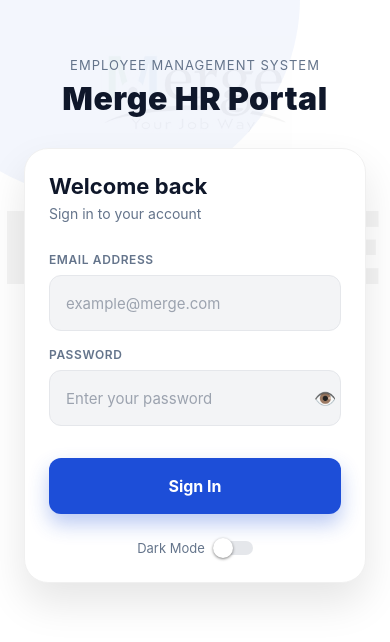
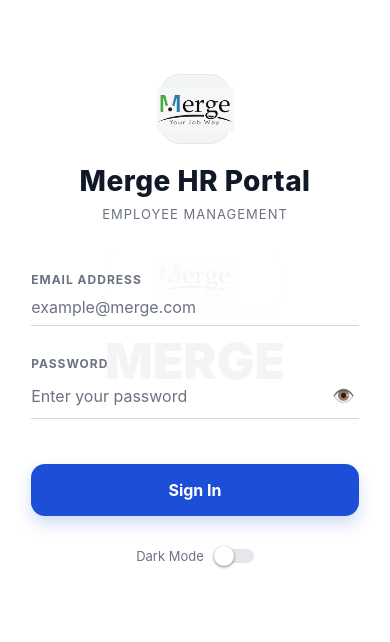
Before and after one commit to nationsskyreports-rgb/merg-hr-portal, a React Native app: screen / in a window 390 px wide. Shown: the part 102-744 px from the top of the page. Built offline with nearby package versions, Linux system fonts and the light colour scheme.

Commit message:
Update App.js

```diff
--- a/App.js
+++ b/App.js
@@ -1,9 +1,10 @@
-import { Text, View, TextInput, Alert, ActivityIndicator, Switch, TouchableOpacity, Animated, ScrollView, StyleSheet, KeyboardAvoidingView, Platform } from 'react-native';
+import { Text, View, TextInput, Alert, ActivityIndicator, Switch, TouchableOpacity, Animated, ScrollView, StyleSheet, KeyboardAvoidingView, Platform, Dimensions } from 'react-native';
 import { useState, useEffect, useRef } from 'react';
 import { supabase } from './supabase';
 import * as Location from 'expo-location';
 import { SafeAreaProvider, SafeAreaView, useSafeAreaInsets } from 'react-native-safe-area-context';
 
+// Imports of Screens
 import HistoryScreen from "./screens/HistoryScreen";
 import MyLocationScreen from "./screens/MyLocationScreen";
 import LeaveRequestScreen from "./screens/LeaveRequestScreen";
@@ -14,28 +15,26 @@ import ChangePasswordScreen from "./screens/ChangePasswordScreen";
 import Logo from './components/Logo';
 import { getStyles } from "./styles";
 
+// ─── Constants ─────────────────────────────────────────────
 const BRAND_NAVY   = '#0F172A';
 const BRAND_CARD   = '#1E293B';
 const BRAND_BLUE   = '#1D4ED8';
 const BRAND_LIGHT  = '#60A5FA';
 const BRAND_GREEN  = '#3AAA35';
 const BRAND_INDIGO = '#4F46E5';
-
-// ألوان الوضع الفاتح الجديد
-const LIGHT_BG     = '#FFFFFF';
-const LIGHT_CARD   = '#FFFFFF';
-const LIGHT_INPUT  = '#F3F4F6';
+const { width, height } = Dimensions.get('window');
 
 const ScreenWrapper = ({ children, darkMode }) => {
   const insets = useSafeAreaInsets();
   return (
-    <View style={{ flex: 1, paddingTop: insets.top, paddingBottom: insets.bottom, backgroundColor: darkMode ? '#0F172A' : '#F8FAFF' }}>
+    <View style={{ flex: 1, paddingTop: insets.top, paddingBottom: insets.bottom, backgroundColor: darkMode ? BRAND_NAVY : '#F8FAFF' }}>
       {children}
     </View>
   );
 };
 
 export default function App() {
+  // ─── State Management ─────────────────────────────────────
   const [screen, setScreen] = useState("login");
   const [darkMode, setDarkMode] = useState(false);
   const styles = getStyles(darkMode);
@@ -47,6 +46,7 @@ export default function App() {
   const [session, setSession] = useState(null);
   const [employee, setEmployee] = useState(null);
   const [employeeRole, setEmployeeRole] = useState(null);
+
   const [checkingIn, setCheckingIn] = useState(false);
   const [checkingOut, setCheckingOut] = useState(false);
   const [isClockedIn, setIsClockedIn] = useState(false);
@@ -55,6 +55,7 @@ export default function App() {
   const fadeAnim  = useRef(new Animated.Value(0)).current;
   const slideAnim = useRef(new Animated.Value(30)).current;
 
+  // ─── Animations ───────────────────────────────────────────
   const startAnimation = () => {
     Animated.parallel([
       Animated.timing(fadeAnim,  { toValue: 1, duration: 600, useNativeDriver: true }),
@@ -62,6 +63,7 @@ export default function App() {
     ]).start();
   };
 
+  // ─── Effects ──────────────────────────────────────────────
   useEffect(() => {
     supabase.auth.getSession().then(({ data: { session } }) => {
       setSession(session);
@@ -78,6 +80,7 @@ export default function App() {
   useEffect(() => { if (session?.user) getEmployeeProfile(); }, [session]);
   useEffect(() => { if (employee?.id) { fetchUnreadCount(); checkTodayStatus(); fetchEmployeeRole(); } }, [employee]);
 
+  // ─── Data Fetching Functions (Logic Intact) ───────────────
   const getEmployeeProfile = async () => {
     const { data } = await supabase.from('employees').select('*').eq('email', session.user.email);
     if (data?.length > 0) setEmployee(data[0]);
@@ -101,6 +104,7 @@ export default function App() {
     setIsClockedIn(!!(data && data.check_in_time && !data.check_out_time));
   };
 
+  // ─── Location & Attendance Logic (Logic Intact) ───────────
   const getOfficeLocation = async () => {
     const { data } = await supabase.from("office_location").select("*").eq("is_active", true).single();
     return data;
@@ -147,8 +151,10 @@ export default function App() {
     const now = new Date();
     const today = now.toISOString().split("T")[0];
     const currentTime = now.toTimeString().split(" ")[0];
+
     const { data: existing } = await supabase.from("attendance_records").select("id").eq("employee_id", employee.id).eq("attendance_date", today).maybeSingle();
     if (existing) { Alert.alert("⚠️ Already Checked In", "You already checked in today."); setCheckingIn(false); return; }
+
     const { error } = await supabase.from("attendance_records").insert([{ employee_id: employee.id, attendance_date: today, check_in_time: currentTime, office_id: result.office.id }]);
     if (error) { Alert.alert("Error", error.message); }
     else { Alert.alert("✅ Checked In!", `Time: ${currentTime.slice(0, 5)}\nDistance: ${result.distance.toFixed(0)}m`); setIsClockedIn(true); }
@@ -161,28 +167,40 @@ export default function App() {
     const now = new Date();
     const today = now.toISOString().split("T")[0];
     const currentTime = now.toTimeString().split(" ")[0];
+
     const { data: todayRecord } = await supabase.from("attendance_records").select("*").eq("employee_id", employee.id).eq("attendance_date", today).maybeSingle();
     if (!todayRecord) { Alert.alert("⚠️ Not Checked In", "You haven't checked in today."); setCheckingOut(false); return; }
     if (todayRecord.check_out_time) { Alert.alert("⚠️ Already Checked Out", "You already checked out today."); setCheckingOut(false); return; }
+
     const { error } = await supabase.from("attendance_records").update({ check_out_time: currentTime }).eq("id", todayRecord.id);
     if (error) { Alert.alert("Error", error.message); }
     else { Alert.alert("👋 Checked Out!", `Time: ${currentTime.slice(0, 5)}`); setIsClockedIn(false); }
     setCheckingOut(false);
   };
 
+  const handleLogin = async () => {
+    setLoading(true);
+    const { error } = await supabase.auth.signInWithPassword({ email, password });
+    if (error) Alert.alert("Login Error", error.message);
+    setLoading(false);
+  };
+
+  // ─── Permissions Logic ────────────────────────────────────
   const adminRoles = ['a0000000-0000-0000-0000-000000000001', 'a0000000-0000-0000-0000-000000000002'];
   const isHROrAdmin = employeeRole === 'admin' || employeeRole === 'manager' || adminRoles.includes(employee?.role_id);
 
-  const bg    = darkMode ? '#0F172A' : '#F8FAFF';
-  const card  = darkMode ? '#1E293B' : '#FFFFFF';
+  // ─── Theme Variables ───────────────────────────────────────
+  const bg    = darkMode ? BRAND_NAVY : '#FFFFFF';
+  const card  = darkMode ? BRAND_CARD : '#FFFFFF';
   const text  = darkMode ? '#F1F5F9' : '#111827';
   const sub   = darkMode ? '#94A3B8' : '#6B7280';
   const border = darkMode ? '#334155' : '#E5E7EB';
-  const inputBg = darkMode ? '#0F172A' : '#F9FAFB';
+  const inputLine = darkMode ? '#4B5563' : '#D1D5DB';
 
-  const ActionBtn = ({ icon, label, color, lightColor, onPress, disabled, loading: btnLoading }) => (
+  // ─── Reusable Component: Action Button ─────────────────────
+  const ActionBtn = ({ icon, label, color, onPress, disabled, loading: btnLoading }) => (
     <TouchableOpacity onPress={onPress} disabled={disabled || btnLoading} activeOpacity={0.8}
-     style={{ backgroundColor: disabled ? (darkMode ? '#1E293B' : '#F3F4F6') : 'transparent', borderRadius: 14, padding: 16, alignItems: 'center', justifyContent: 'center', borderWidth: 1, borderColor: disabled ? border : color + '40', flex: 1 }}>
+     style={{ backgroundColor: disabled ? (darkMode ? BRAND_CARD : '#F3F4F6') : 'transparent', borderRadius: 14, padding: 16, alignItems: 'center', justifyContent: 'center', borderWidth: 1, borderColor: disabled ? border : color + '40', flex: 1 }}>
       {btnLoading
         ? <ActivityIndicator color={color} size="small" />
         : <>
@@ -193,7 +211,10 @@ export default function App() {
     </TouchableOpacity>
   );
 
+  // ─── Render Main Function ──────────────────────────────────
   const renderScreen = () => {
+
+    // Other Screens Wrappers
     if (screen === "history") return <ScreenWrapper darkMode={darkMode}><HistoryScreen employee={employee} goBack={() => setScreen("home")} darkMode={darkMode} /></ScreenWrapper>;
     if (screen === "map") return <ScreenWrapper darkMode={darkMode}><MyLocationScreen goBack={() => setScreen("home")} darkMode={darkMode} /></ScreenWrapper>;
     if (screen === "leave") return <ScreenWrapper darkMode={darkMode}><LeaveRequestScreen employee={employee} goBack={() => setScreen("home")} darkMode={darkMode} /></ScreenWrapper>;
@@ -206,93 +227,111 @@ export default function App() {
     if (screen === "hr_dashboard") return <HRDashboardScreen goBack={() => setScreen("home")} session={session} />;
     if (screen === "change_password") return <ChangePasswordScreen goBack={() => setScreen("home")} darkMode={darkMode} />;
 
-    // ── LOGIN ──────────────────────────────────────────────────
+    // ── LOGIN SCREEN (New UI) ──────────────────────────────────────────────────
     if (screen === "login") {
       return (
-        <KeyboardAvoidingView behavior={Platform.OS === "ios" ? "padding" : "height"} style={{ flex: 1, backgroundColor: LIGHT_BG }}>
+        <KeyboardAvoidingView behavior={Platform.OS === "ios" ? "padding" : "height"} style={{ flex: 1, backgroundColor: bg }}>
 
-          {/* الخلفية وعلامة مائية للوجو */}
-          <View style={loginStyles.backgroundContainer}>
-             {/* دائرة زرقاء للتزيين */}
-             <View style={loginStyles.topCircle} />
-
-             {/* الوجو كخلفية شفافة */}
-             <View style={loginStyles.watermarkContainer}>
-                <Logo darkMode={false} />
-                <Text style={loginStyles.watermarkText}>MERGE</Text>
+          {/* Background Elements */}
+          <View style={StyleSheet.absoluteFillObject}>
+            {/* Watermark Logo in Center */}
+            <View style={{ flex: 1, justifyContent: 'center', alignItems: 'center', opacity: darkMode ? 0.03 : 0.04 }}>
+               <View style={{ width: 300, height: 300, alignItems: 'center', justifyContent: 'center' }}>
+                 <Logo darkMode={!darkMode} />
+                 <Text style={{ fontSize: 50, fontWeight: '900', color: '#000', marginTop: 20 }}>MERGE</Text>
+               </View>
             </View>
           </View>
 
-          {/* المحتوى الرئيسي */}
-          <ScrollView contentContainerStyle={loginStyles.scrollContainer} bounces={false}>
+          <ScrollView contentContainerStyle={{ flexGrow: 1, justifyContent: 'center' }} bounces={false}>
+            <View style={{ paddingHorizontal: '8%', width: '100%', maxWidth: 400, alignSelf: 'center' }}>
 
-            {/* الهيدر */}
-            <View style={loginStyles.headerContainer}>
-               <Text style={loginStyles.brandSubTitle}>Employee Management System</Text>
-               <Text style={loginStyles.brandTitle}>Merge HR Portal</Text>
+              {/* Header */}
+              <View style={{ alignItems: 'center', marginBottom: 50 }}>
+                <View style={{ width: 70, height: 70, borderRadius: 20, backgroundColor: darkMode ? BRAND_CARD : '#F3F4F6', alignItems: 'center', justifyContent: 'center', marginBottom: 20, borderWidth: 1, borderColor: border }}>
+                   <Logo darkMode={darkMode} />
+                </View>
+                <Text style={{ fontSize: 28, fontWeight: '800', color: text, letterSpacing: 0.5 }}>Merge HR Portal</Text>
+                <Text style={{ fontSize: 13, color: sub, marginTop: 8, letterSpacing: 1 }}>EMPLOYEE MANAGEMENT</Text>
               </View>
 
-            {/* كارت الدخول */}
-            <View style={loginStyles.card}>
-              <Text style={loginStyles.welcomeTitle}>Welcome back</Text>
-              <Text style={loginStyles.welcomeSub}>Sign in to your account</Text>
+              {/* Form */}
+              <View style={{ marginBottom: 30 }}>
 
-              {/* Email Input */}
-              <View style={loginStyles.inputGroup}>
-                <Text style={loginStyles.inputLabel}>Email Address</Text>
-                <View style={loginStyles.inputWrapper}>
+                {/* Email Input - No Frame */}
+                <View style={{ marginBottom: 30 }}>
+                  <Text style={{ color: sub, fontSize: 12, fontWeight: '700', textTransform: 'uppercase', letterSpacing: 1, marginBottom: 10 }}>Email Address</Text>
+                  <View style={{ borderBottomWidth: 1, borderBottomColor: inputLine, paddingBottom: 8 }}>
                     <TextInput
-                    style={loginStyles.input}
+                      style={{ fontSize: 16, color: text, paddingVertical: 0 }}
                       placeholder="example@merge.com"
-                    placeholderTextColor="#9CA3AF"
+                      placeholderTextColor={sub}
                       onChangeText={setEmail}
                       autoCapitalize="none"
                       keyboardType="email-address"
+                      value={email}
                     />
                   </View>
                 </View>
 
-              {/* Password Input */}
-              <View style={loginStyles.inputGroup}>
-                <Text style={loginStyles.inputLabel}>Password</Text>
-                <View style={loginStyles.inputWrapper}>
+                {/* Password Input - No Frame */}
+                <View style={{ marginBottom: 45 }}>
+                  <Text style={{ color: sub, fontSize: 12, fontWeight: '700', textTransform: 'uppercase', letterSpacing: 1, marginBottom: 10 }}>Password</Text>
+                  <View style={{ flexDirection: 'row', alignItems: 'center', borderBottomWidth: 1, borderBottomColor: inputLine, paddingBottom: 8 }}>
                     <TextInput
-                    style={loginStyles.input}
+                      style={{ flex: 1, fontSize: 16, color: text, paddingVertical: 0 }}
                       placeholder="Enter your password"
-                    placeholderTextColor="#9CA3AF"
+                      placeholderTextColor={sub}
                       secureTextEntry={!showPassword}
                       onChangeText={setPassword}
+                      value={password}
                     />
-                  <TouchableOpacity onPress={() => setShowPassword(!showPassword)} style={loginStyles.eyeIcon}>
-                    <Text style={{ fontSize: 18 }}>{showPassword ? '🙈' : '👁️'}</Text>
+                    <TouchableOpacity onPress={() => setShowPassword(!showPassword)} style={{ padding: 4 }}>
+                      <Text style={{ fontSize: 18, color: sub }}>{showPassword ? '🙈' : '👁️'}</Text>
                     </TouchableOpacity>
                   </View>
                 </View>
 
                 {/* Login Button */}
                 <TouchableOpacity
-                onPress={async () => { setLoading(true); const { error } = await supabase.auth.signInWithPassword({ email, password }); if (error) Alert.alert("Login Error", error.message); setLoading(false); }}
+                  onPress={handleLogin}
                   disabled={loading}
-                activeOpacity={0.85}
-                style={loginStyles.loginButton}>
-                {loading ? <ActivityIndicator color="#fff" /> : (
-                  <Text style={loginStyles.loginButtonText}>Sign In</Text>
-                )}
+                  activeOpacity={0.8}
+                  style={{
+                    backgroundColor: BRAND_BLUE,
+                    height: 52,
+                    borderRadius: 14,
+                    alignItems: 'center',
+                    justifyContent: 'center',
+                    shadowColor: BRAND_BLUE,
+                    shadowOffset: { width: 0, height: 8 },
+                    shadowOpacity: darkMode ? 0.3 : 0.2,
+                    shadowRadius: 16,
+                    elevation: 5,
+                  }}>
+                  {loading ? <ActivityIndicator color="#fff" /> : <Text style={{ color: '#fff', fontWeight: '700', fontSize: 16 }}>Sign In</Text>}
                 </TouchableOpacity>
 
-              {/* Footer Toggle */}
-              <View style={loginStyles.footerToggle}>
-                 <Text style={{ color: '#64748B', fontSize: 13 }}>Dark Mode</Text>
-                 <Switch value={darkMode} onValueChange={setDarkMode} trackColor={{ false: '#E5E7EB', true: BRAND_BLUE }} thumbColor="#fff" />
-              </View>
               </View>
 
+              {/* Dark Mode Toggle */}
+              <View style={{ flexDirection: 'row', alignItems: 'center', justifyContent: 'center', gap: 10 }}>
+                <Text style={{ color: sub, fontSize: 13 }}>Dark Mode</Text>
+                <Switch
+                  value={darkMode}
+                  onValueChange={setDarkMode}
+                  trackColor={{ false: '#E5E7EB', true: BRAND_INDIGO }}
+                  thumbColor="#fff"
+                />
+              </View>
+
+            </View>
           </ScrollView>
         </KeyboardAvoidingView>
       );
     }
 
-    // ── HOME ──────────────────────────────────────────────────
+    // ── HOME SCREEN (Logic Intact, UI as previous) ──────────────────────────────────────────────────
     return (
       <SafeAreaView style={{ flex: 1, backgroundColor: bg }}>
         <ScrollView contentContainerStyle={{ padding: 16 }} showsVerticalScrollIndicator={false}>
@@ -373,138 +412,3 @@ export default function App() {
     </SafeAreaProvider>
   );
 }
-
-// ─── STYLES FOR LOGIN SCREEN ───────────────────────────────────────────
-const loginStyles = StyleSheet.create({
-  backgroundContainer: {
-    ...StyleSheet.absoluteFillObject,
-    backgroundColor: LIGHT_BG,
-    overflow: 'hidden',
-  },
-  topCircle: {
-    position: 'absolute',
-    top: -100,
-    left: -100,
-    width: 400,
-    height: 400,
-    borderRadius: 200,
-    backgroundColor: 'rgba(29, 78, 216, 0.05)', // لون أزرق شفاف خفيف جداً
-  },
-  watermarkContainer: {
-    position: 'absolute',
-    top: '25%',
-    left: 0,
-    right: 0,
-    alignItems: 'center',
-    opacity: 0.04, // شفافية عالية جداً ليعمل كخلفية
-    transform: [{ scale: 2.5 }],
-  },
-  watermarkText: {
-    fontSize: 40,
-    fontWeight: '900',
-    color: '#000',
-    marginTop: 10,
-    letterSpacing: 2,
-  },
-  scrollContainer: {
-    flexGrow: 1,
-    justifyContent: 'center',
-    paddingHorizontal: 24,
-    paddingVertical: 40,
-  },
-  headerContainer: {
-    marginBottom: 30,
-    alignItems: 'center',
-  },
-  brandTitle: {
-    fontSize: 32,
-    fontWeight: '900',
-    color: BRAND_NAVY,
-    letterSpacing: 0.5,
-  },
-  brandSubTitle: {
-    fontSize: 13,
-    color: '#64748B',
-    marginBottom: 6,
-    letterSpacing: 1,
-    textTransform: 'uppercase',
-  },
-  card: {
-    backgroundColor: LIGHT_CARD,
-    borderRadius: 24,
-    padding: 24,
-    width: '100%',
-    shadowColor: "#000",
-    shadowOffset: { width: 0, height: 20 },
-    shadowOpacity: 0.1,
-    shadowRadius: 40,
-    elevation: 10,
-    borderWidth: 1,
-    borderColor: '#F0F0F0',
-  },
-  welcomeTitle: {
-    fontSize: 22,
-    fontWeight: '700',
-    color: BRAND_NAVY,
-    marginBottom: 6,
-  },
-  welcomeSub: {
-    fontSize: 14,
-    color: '#64748B',
-    marginBottom: 30,
-  },
-  inputGroup: {
-    marginBottom: 16,
-  },
-  inputLabel: {
-    fontSize: 12,
-    color: '#64748B',
-    fontWeight: '600',
-    textTransform: 'uppercase',
-    marginBottom: 8,
-    letterSpacing: 0.6,
-  },
-  inputWrapper: {
-    flexDirection: 'row',
-    alignItems: 'center',
-    backgroundColor: LIGHT_INPUT,
-    borderRadius: 12,
-    paddingHorizontal: 16,
-    height: 56,
-    borderWidth: 1,
-    borderColor: '#E5E7EB',
-  },
-  input: {
-    flex: 1,
-    color: '#111827',
-    fontSize: 15,
-  },
-  eyeIcon: {
-    padding: 8,
-  },
-  loginButton: {
-    backgroundColor: BRAND_BLUE,
-    borderRadius: 12,
-    height: 56,
-    alignItems: 'center',
-    justifyContent: 'center',
-    marginTop: 16,
-    shadowColor: BRAND_BLUE,
-    shadowOffset: { width: 0, height: 10 },
-    shadowOpacity: 0.3,
-    shadowRadius: 20,
-    elevation: 5,
-  },
-  loginButtonText: {
-    color: '#fff',
-    fontWeight: '700',
-    fontSize: 16,
-  },
-  footerToggle: {
-    flexDirection: 'row',
-    alignItems: 'center',
-    justifyContent: 'center',
-    gap: 8,
-    marginTop: 24,
-  }
-});
```
Lines whose indentation alone changed are shown as unchanged.
